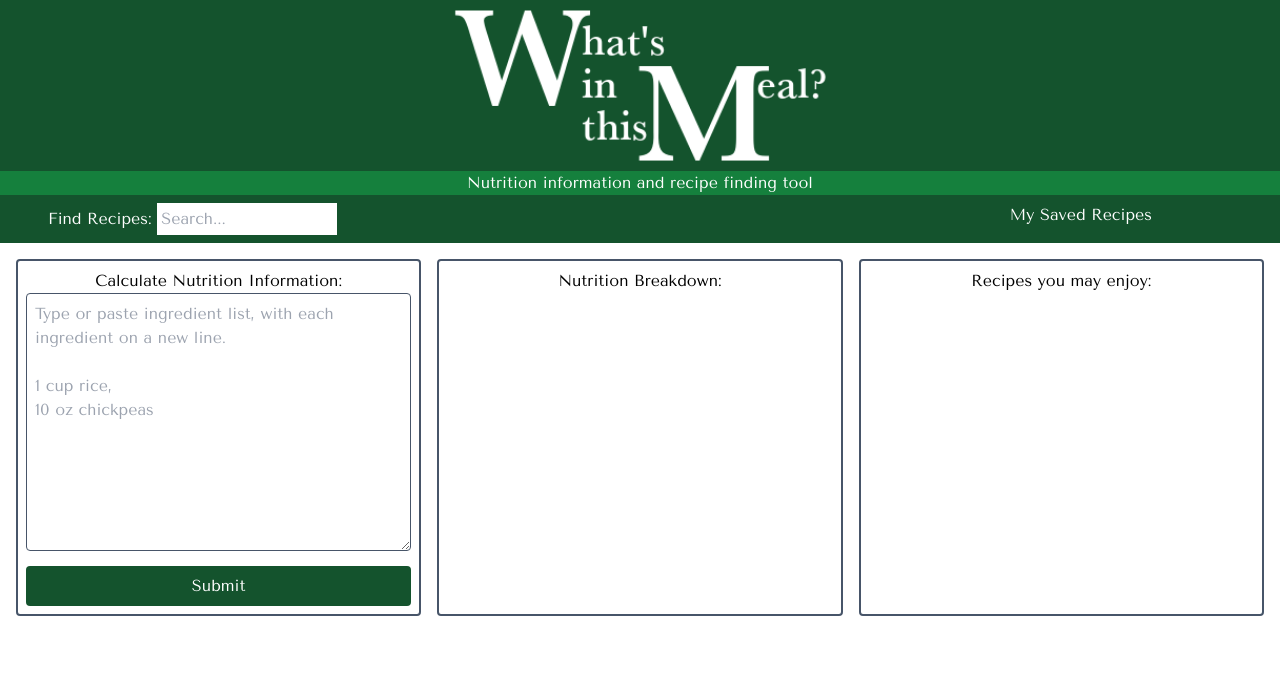
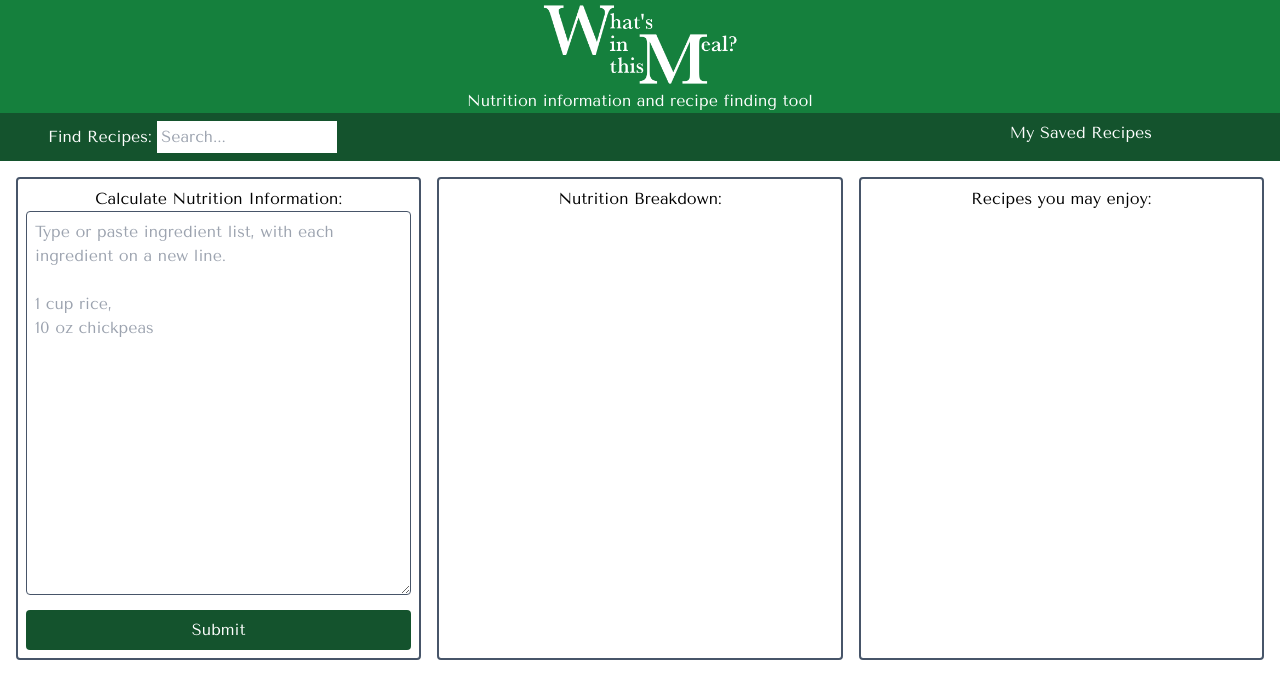
Before and after one commit to bdeutmeyer/nutrition-getter, a plain HTML site: page index.html in a window 1280 px wide. Drawn offline with nearby package versions, Linux system fonts and the light colour scheme.

Commit message:
backing up

```diff
--- a/assets/css/style.css
+++ b/assets/css/style.css
@@ -16,7 +16,7 @@ h1 {
    color: white;
 }
 .container img {
-   width: 30%;
+   width: 200px;
    height: auto;
    align-items: center;
 
--- a/index.html
+++ b/index.html
@@ -15,16 +15,16 @@
     <header id="header" class="bg-green-700">
 
         <div class="container">
-            <div class="hover:bg-green-900">
+            <!-- <div class="hover:bg-green-900"> -->
                 <img src="./assets/WitM-cropped2.png" alt="What's in this Meal?" class="center">
-            </div>
+            <!-- </div> -->
             <h1 class="text-center">Nutrition information and recipe finding tool</h1>
         </div>
         <nav id="navbar">
             <ul id="navlist" class="text-white bg-green-900 p-2 flex justify-between">
                 <div>
                     <label for="find-recipes-input" id="find-recipes" class="hover:underline ml-10">Find Recipes:</label>
-                    <input type="text" name="find-recipes-input" id="find-recipes-input" placeholder="Search..." class="p-1">
+                    <input type="text" name="find-recipes-input" id="find-recipes-input" placeholder="Search..." class="p-1 text-black">
                 </div>
                 <li id="my-recipes" class="hover:underline">My Saved Recipes</li>
             </ul>
@@ -35,7 +35,7 @@
         <!-- Search section -->
         <form id="search-form" class="sm:w-full md:w-1/3 border border-2 border-slate-600 rounded sm:mx-auto sm:my-2 md:m-2 p-2 text-center">
             <h4>Calculate Nutrition Information:</h4>
-            <textarea name="ingredients-search" id="ingredients-search" cols="30" rows="10" class="rounded border border-slate-600 w-full p-2" placeholder=
+            <textarea name="ingredients-search" id="ingredients-search" cols="30" rows="auto" class="rounded border border-slate-600 w-full p-2 sm:h-60 md:h-96" placeholder=
 "Type or paste ingredient list, with each ingredient on a new line.
 
 1 cup rice,
```
